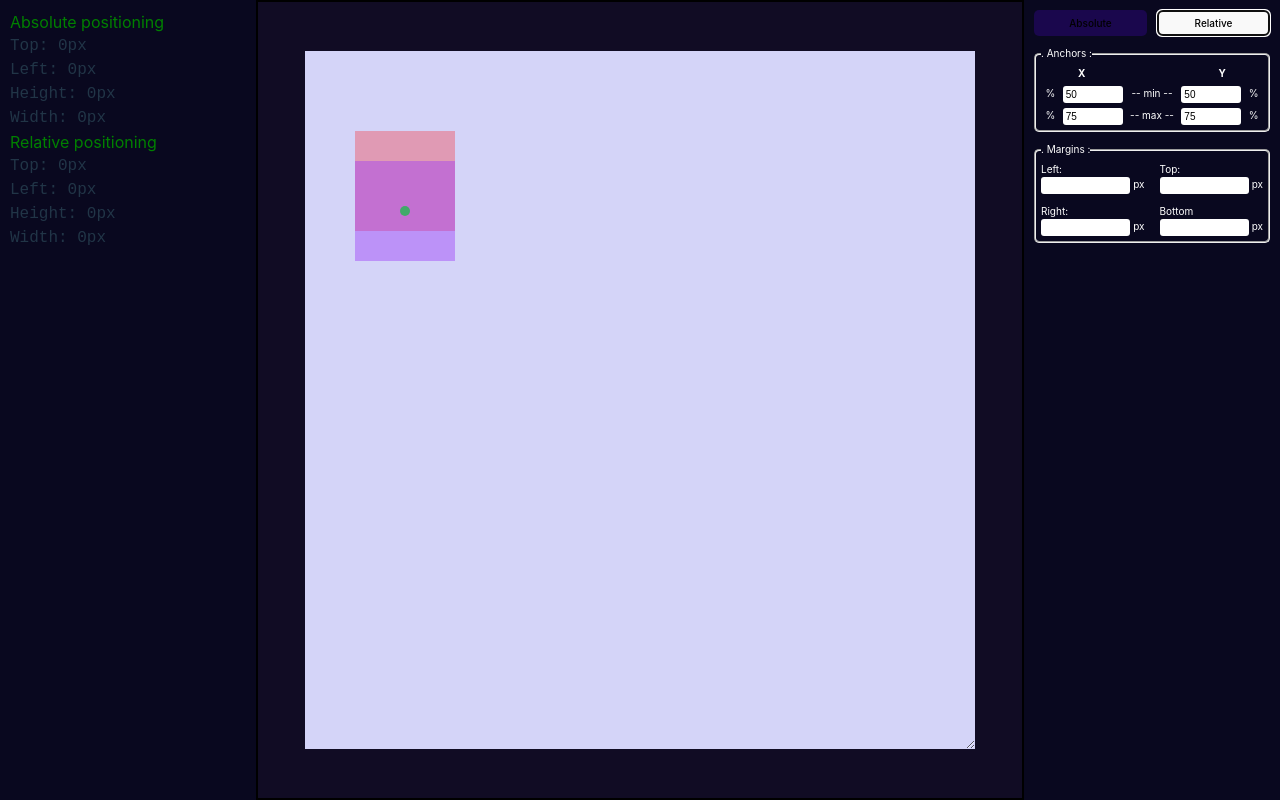
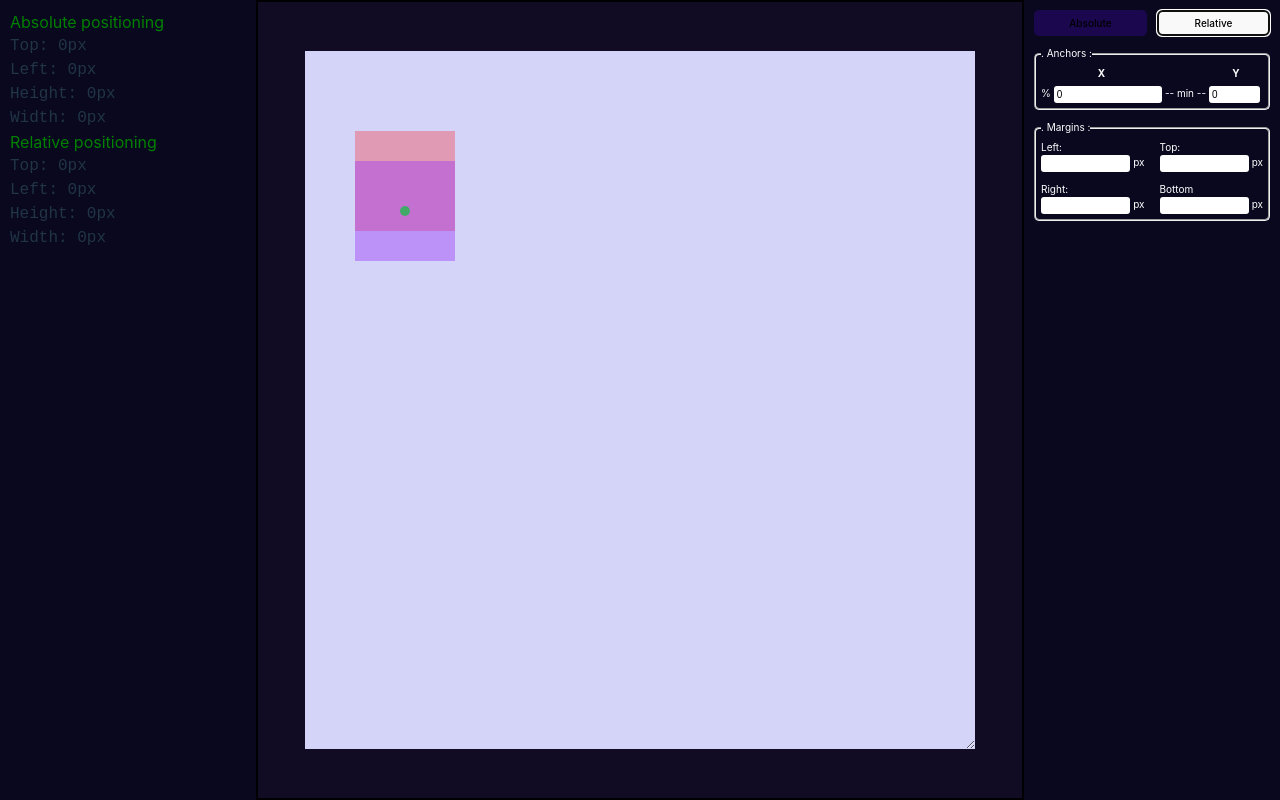
Before and after one commit to Davydx7/Markdown-to-Html-Parser, a React (Vite) app in the folder chris-positioning/: page / in a window 1280 px wide. Both pictures are taken after a click on the button "Relative". Built offline with nearby package versions, Linux system fonts and the light colour scheme.

Commit message:
data sorted

```diff
--- a/chris-positioning/src/components/RelativePanel/index.tsx
+++ b/chris-positioning/src/components/RelativePanel/index.tsx
@@ -1,8 +1,11 @@
-import { useState } from 'react';
+import { useContext, useState } from 'react';
+import { DataContext } from '../../store/DataContext';
 import './relativePanel.scss';
 
 const RelativePanel: React.FC = () => {
-  const [isShow, setIsShow] = useState(false);
+  const { data, setValue } = useContext(DataContext)!;
+  // const handleChange = (e: React.ChangeEvent<HTMLInputElement>) =>
+  //   setData({ ...data, xMin: +e.currentTarget.value });
 
   return (
     <div className="relativePanel">
@@ -11,15 +14,23 @@ const RelativePanel: React.FC = () => {
         <strong>X</strong>
         <strong>Y</strong>
         <span>%</span>
-        <input id="xMin" type="number" value={50} min={0} max={100} />
+        <input
+          id="xMin"
+          type="number"
+          onChange={setValue}
+          value={data.xMin}
+          // min={0}
+          // max={100}
+        />
         <span>-- min --</span>
-        <input id="yMin" type="number" value={50} min={0} max={100} />
+        <input id="yMin" type="number" value={data.yMin} onChange={setValue} min={0} max={100} />
+        {/*
         <span>%</span>
         <span>%</span>
-        <input id="xMax" type="number" value={75} min={0} max={100} />
+        <input id="xMax" type="number" defaultValue={75} min={0} max={100} />
         <span>-- max --</span>
-        <input id="yMax" type="number" value={75} min={0} max={100} />
-        <span>%</span>
+        <input id="yMax" type="number" defaultValue={75} min={0} max={100} />
+        <span>%</span> */}
       </fieldset>
 
       <fieldset className="positioning">
--- a/chris-positioning/src/main.tsx
+++ b/chris-positioning/src/main.tsx
@@ -2,9 +2,12 @@ import React from 'react';
 import ReactDOM from 'react-dom/client';
 import App from './App';
 import './index.scss';
+import DataProvider from './store/DataContext';
 
 ReactDOM.createRoot(document.getElementById('root') as HTMLElement).render(
   <React.StrictMode>
-    <App />
+    <DataProvider>
+      <App />
+    </DataProvider>
   </React.StrictMode>
 );
--- /dev/null
+++ b/chris-positioning/src/store/DataContext.tsx
@@ -0,0 +1,57 @@
+import React, { createContext, Dispatch, SetStateAction, useMemo, useState } from 'react';
+
+type DataStateType = {
+  xMax: number;
+  xMin: number;
+  yMax: number;
+  yMin: number;
+
+  bottom: number;
+  left: number;
+  right: number;
+  top: number;
+
+  height: number;
+  width: number;
+  xOffset: number;
+  yOffset: number;
+};
+
+type DataContextType = {
+  data: DataStateType;
+  setValue: (e: React.ChangeEvent<HTMLInputElement>) => void;
+};
+// type DataContextType = { data: DataStateType; setData: Dispatch<SetStateAction<DataStateType>> };
+
+export const DataContext = createContext<DataContextType | null>(null);
+DataContext.displayName = 'DataContext';
+
+const DataProvider: React.FC<{ children: React.ReactNode }> = ({ children }) => {
+  const dataObj = {
+    xMax: 0,
+    xMin: 0,
+    yMax: 0,
+    yMin: 0,
+
+    bottom: 0,
+    left: 0,
+    right: 0,
+    top: 0,
+
+    height: 0,
+    width: 0,
+    xOffset: 0,
+    yOffset: 0
+  };
+
+  const [data, setData] = useState<DataStateType>(dataObj);
+
+  const setValue = (e: React.ChangeEvent<HTMLInputElement>) =>
+    setData({ ...data, [e.currentTarget.id]: +e.currentTarget.value });
+
+  const store = useMemo(() => ({ data, setValue }), [data]);
+
+  return <DataContext.Provider value={store}>{children}</DataContext.Provider>;
+};
+
+export default DataProvider;
```
Also changed, not shown: chris-positioning/src/store/DataContext.ts (deleted, +0 -21 lines), chris-positioning/.eslintrc.json.
